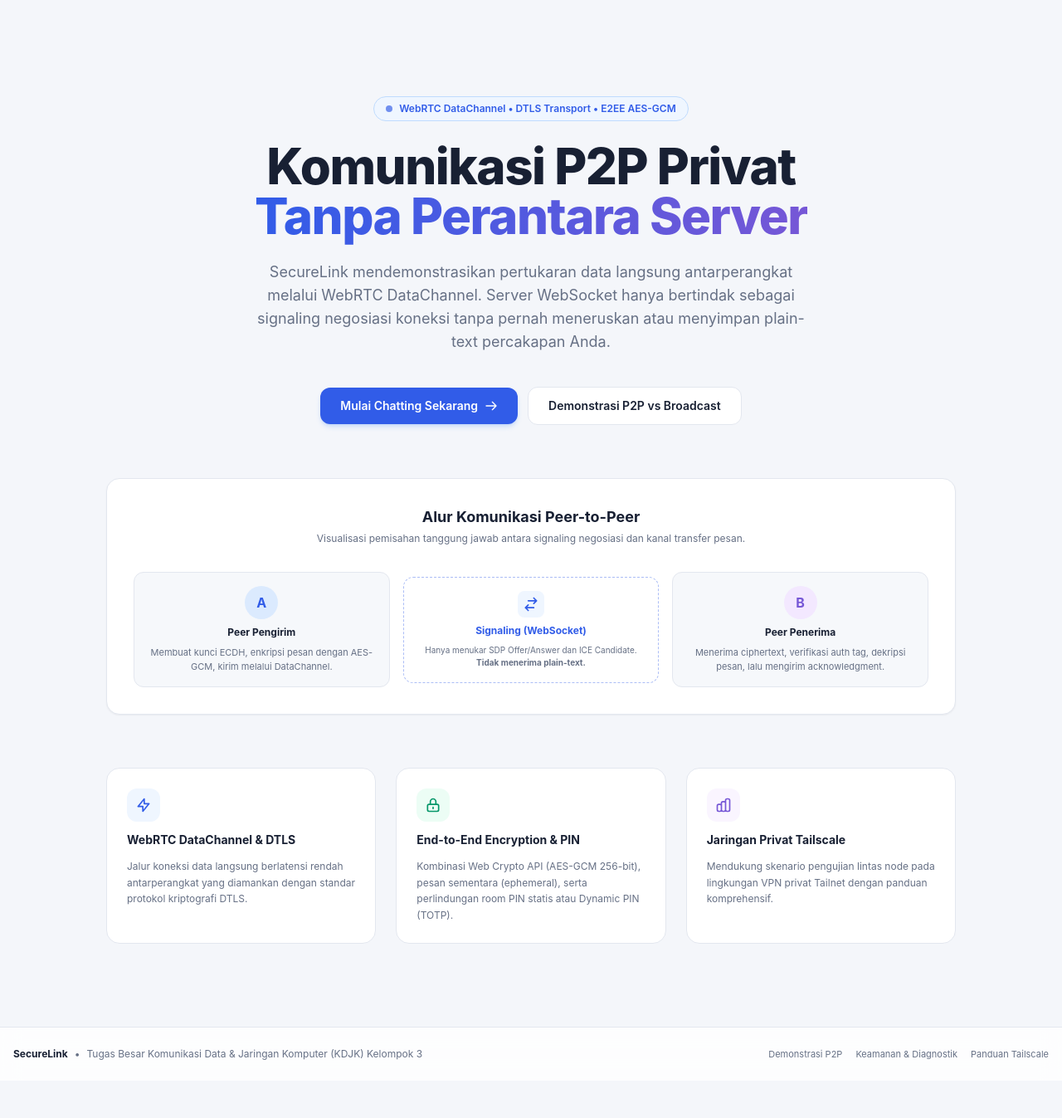
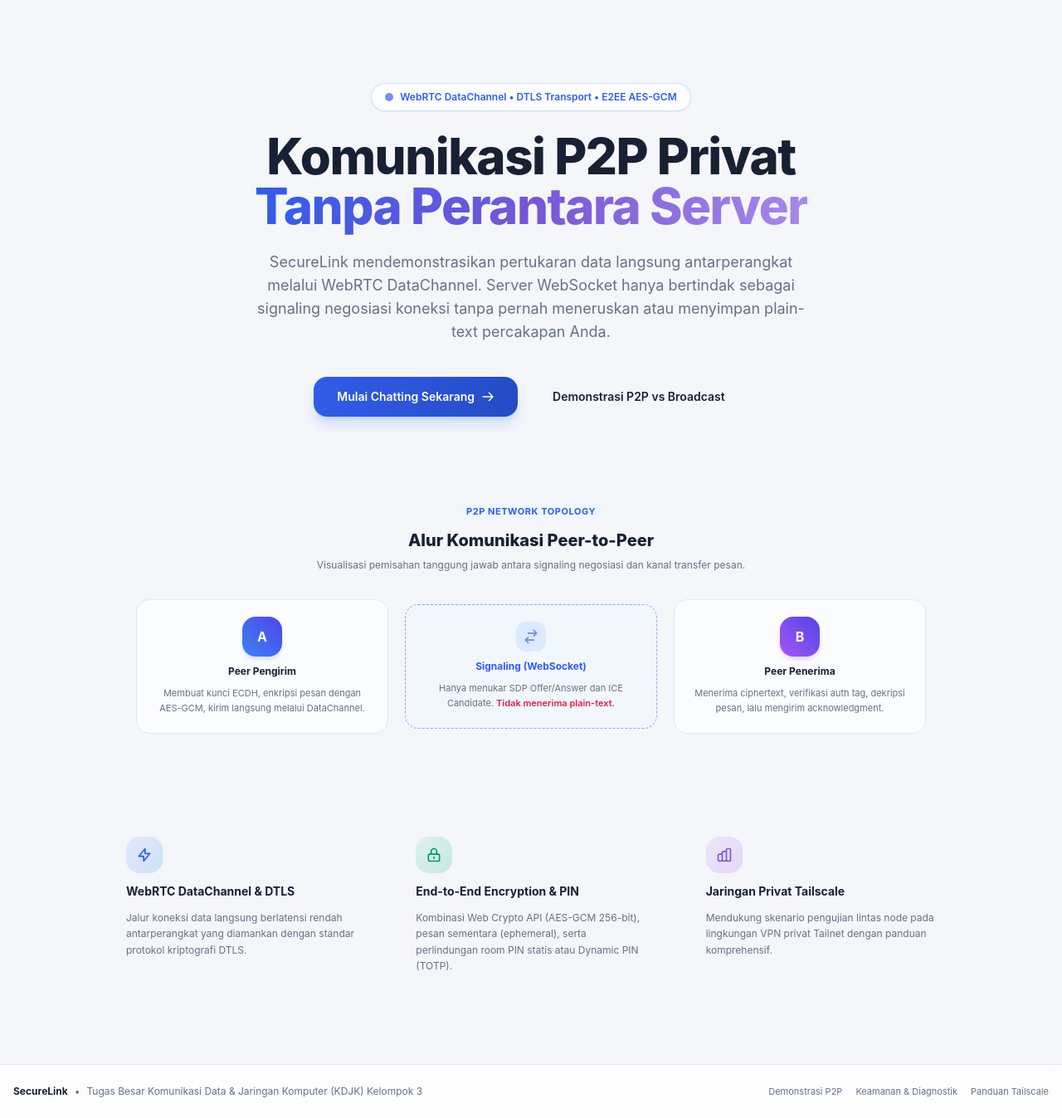
Before and after one commit to acumalaka-tzy/TUBES-KDJK-KELOMPOK-3, a Laravel app: page / in a window 1280 px wide. Shown: the part 64-1411 px from the top of the page at 83% size. Before the commit the page ends 1341 px from the top, so only its background shows below. Run offline with Laravel 12, Linux system fonts and the light colour scheme; some libraries are stand-ins or nearby versions.

Commit message:
feat(landing): modernize Landing Page with glass cards, gradient hero, and interactive topology mockup

```diff
--- a/resources/views/pages/landing.blade.php
+++ b/resources/views/pages/landing.blade.php
@@ -3,93 +3,94 @@
 @section('title', 'SecureLink — Platform Chatting Peer-to-Peer Privat & Aman')
 
 @section('content')
-<div class="py-12 sm:py-20 max-w-5xl mx-auto space-y-16">
+<div class="py-10 sm:py-16 max-w-5xl mx-auto space-y-16">
     <!-- Hero Section -->
-    <div class="text-center space-y-6">
-        <!-- Verified Security Badge -->
-        <div class="inline-flex items-center gap-2 px-3.5 py-1.5 rounded-full text-xs font-semibold bg-blue-50 dark:bg-blue-950/50 text-[#315CE8] dark:text-[#7895FF] border border-blue-200 dark:border-blue-800/60 shadow-2xs">
-            <span class="w-2 h-2 rounded-full bg-[#315CE8] dark:bg-[#7895FF] animate-pulse"></span>
+    <div class="text-center space-y-6 relative">
+        <!-- Verified Security Badge with subtle glow -->
+        <div class="inline-flex items-center gap-2 px-4 py-2 rounded-full text-xs font-semibold bg-white/80 dark:bg-[#1B2230]/80 text-[#315CE8] dark:text-[#7895FF] border border-blue-200/80 dark:border-blue-500/30 shadow-sm backdrop-blur-md glow-primary">
+            <span class="w-2.5 h-2.5 rounded-full bg-[#315CE8] dark:bg-[#7895FF] animate-pulse"></span>
             WebRTC DataChannel &bull; DTLS Transport &bull; E2EE AES-GCM
         </div>
 
         <!-- Strong Editorial Headline -->
-        <h1 class="text-4xl sm:text-5xl lg:text-6xl font-extrabold tracking-tight text-[#182033] dark:text-[#F1F4FA] leading-[1.15]">
+        <h1 class="text-4xl sm:text-5xl lg:text-6xl font-extrabold tracking-tight text-[#182033] dark:text-[#F1F4FA] leading-[1.12]">
             Komunikasi P2P Privat <br class="hidden sm:inline">
-            <span class="text-transparent bg-clip-text bg-gradient-to-r from-[#315CE8] to-[#7657D6] dark:from-[#7895FF] dark:to-[#A58AE8]">
+            <span class="text-transparent bg-clip-text bg-gradient-to-r from-[#315CE8] via-[#7657D6] to-[#A58AE8]">
                 Tanpa Perantara Server
             </span>
         </h1>
 
         <!-- Editorial Subtitle -->
-        <p class="text-base sm:text-lg text-[#667085] dark:text-[#A8B2C3] leading-relaxed max-w-2xl mx-auto">
+        <p class="text-base sm:text-lg text-[#667085] dark:text-[#A8B2C3] leading-relaxed max-w-2xl mx-auto font-normal">
             SecureLink mendemonstrasikan pertukaran data langsung antarperangkat melalui WebRTC DataChannel. Server WebSocket hanya bertindak sebagai signaling negosiasi koneksi tanpa pernah meneruskan atau menyimpan plain-text percakapan Anda.
         </p>
 
         <!-- CTA Group -->
-        <div class="pt-4 flex flex-col sm:flex-row items-center justify-center gap-3">
+        <div class="pt-4 flex flex-col sm:flex-row items-center justify-center gap-3.5">
             @if(isset($user) && $user)
-                <a href="{{ route('dashboard') }}" class="w-full sm:w-auto px-6 py-3 rounded-xl bg-[#315CE8] hover:bg-[#254BC5] text-white font-semibold text-sm shadow-md shadow-blue-500/20 transition flex items-center justify-center gap-2">
+                <a href="{{ route('dashboard') }}" class="w-full sm:w-auto px-7 py-3.5 rounded-2xl bg-gradient-to-r from-[#315CE8] to-[#254BC5] hover:opacity-95 text-white font-semibold text-sm shadow-lg shadow-blue-500/25 transition-all hover:-translate-y-0.5 flex items-center justify-center gap-2">
                     Masuk ke Dashboard
                     <svg class="w-4 h-4" fill="none" stroke="currentColor" viewBox="0 0 24 24"><path stroke-linecap="round" stroke-linejoin="round" stroke-width="2" d="M14 5l7 7m0 0l-7 7m7-7H3"/></svg>
                 </a>
             @else
-                <a href="{{ route('identity.setup') }}" class="w-full sm:w-auto px-6 py-3 rounded-xl bg-[#315CE8] hover:bg-[#254BC5] text-white font-semibold text-sm shadow-md shadow-blue-500/20 transition flex items-center justify-center gap-2">
+                <a href="{{ route('identity.setup') }}" class="w-full sm:w-auto px-7 py-3.5 rounded-2xl bg-gradient-to-r from-[#315CE8] to-[#254BC5] hover:opacity-95 text-white font-semibold text-sm shadow-lg shadow-blue-500/25 transition-all hover:-translate-y-0.5 flex items-center justify-center gap-2">
                     Mulai Chatting Sekarang
                     <svg class="w-4 h-4" fill="none" stroke="currentColor" viewBox="0 0 24 24"><path stroke-linecap="round" stroke-linejoin="round" stroke-width="2" d="M14 5l7 7m0 0l-7 7m7-7H3"/></svg>
                 </a>
             @endif
-            <a href="{{ route('demo') }}" class="w-full sm:w-auto px-6 py-3 rounded-xl bg-white dark:bg-[#222B3A] border border-[#E3E7EF] dark:border-[#344052] hover:bg-[#EEF1F7] dark:hover:bg-[#2A3546] text-[#182033] dark:text-[#F1F4FA] font-semibold text-sm transition flex items-center justify-center gap-2">
+            <a href="{{ route('demo') }}" class="w-full sm:w-auto px-7 py-3.5 rounded-2xl glass-card text-[#182033] dark:text-[#F1F4FA] font-semibold text-sm transition-all hover:-translate-y-0.5 flex items-center justify-center gap-2">
                 Demonstrasi P2P vs Broadcast
             </a>
         </div>
     </div>
 
-    <!-- Interactive Architecture Diagram -->
-    <div class="p-6 sm:p-8 rounded-2xl bg-white dark:bg-[#1B2230] border border-[#E3E7EF] dark:border-[#344052] shadow-sm">
+    <!-- Interactive Architecture Diagram with Glassmorphic Card -->
+    <div class="p-6 sm:p-9 rounded-3xl glass-card">
         <div class="text-center max-w-xl mx-auto mb-8">
-            <h2 class="text-lg font-bold text-[#182033] dark:text-[#F1F4FA]">Alur Komunikasi Peer-to-Peer</h2>
-            <p class="text-xs text-[#667085] dark:text-[#A8B2C3] mt-1">
+            <span class="inline-block px-3 py-1 rounded-full text-[11px] font-bold tracking-wider uppercase bg-blue-50 dark:bg-blue-950/60 text-[#315CE8] dark:text-[#7895FF] mb-2">P2P Network Topology</span>
+            <h2 class="text-xl font-extrabold text-[#182033] dark:text-[#F1F4FA]">Alur Komunikasi Peer-to-Peer</h2>
+            <p class="text-xs text-[#667085] dark:text-[#A8B2C3] mt-1.5 leading-relaxed">
                 Visualisasi pemisahan tanggung jawab antara signaling negosiasi dan kanal transfer pesan.
             </p>
         </div>
 
-        <div class="grid grid-cols-1 md:grid-cols-3 gap-4 items-center">
+        <div class="grid grid-cols-1 md:grid-cols-3 gap-5 items-center">
             <!-- Step 1: Peer A -->
-            <div class="p-4 rounded-xl bg-[#EEF1F7]/50 dark:bg-[#222B3A] border border-[#E3E7EF] dark:border-[#344052] text-center space-y-2">
-                <div class="w-10 h-10 rounded-full bg-blue-100 dark:bg-blue-950/60 text-[#315CE8] dark:text-[#7895FF] flex items-center justify-center font-bold mx-auto">
+            <div class="p-5 rounded-2xl bg-white/70 dark:bg-[#1B2230]/70 border border-[#E3E7EF] dark:border-[#344052] text-center space-y-2.5 transition hover:shadow-md">
+                <div class="w-12 h-12 rounded-2xl bg-gradient-to-tr from-blue-500 to-indigo-600 text-white flex items-center justify-center font-bold text-base mx-auto shadow-md shadow-blue-500/20">
                     A
                 </div>
                 <div class="font-bold text-xs text-[#182033] dark:text-[#F1F4FA]">Peer Pengirim</div>
-                <p class="text-[11px] text-[#667085] dark:text-[#A8B2C3]">Membuat kunci ECDH, enkripsi pesan dengan AES-GCM, kirim melalui DataChannel.</p>
+                <p class="text-[11px] text-[#667085] dark:text-[#A8B2C3] leading-relaxed">Membuat kunci ECDH, enkripsi pesan dengan AES-GCM, kirim langsung melalui DataChannel.</p>
             </div>
 
             <!-- Signaling Indicator -->
-            <div class="p-4 rounded-xl bg-white dark:bg-[#151A24] border border-dashed border-[#315CE8]/40 dark:border-[#7895FF]/40 text-center space-y-2">
-                <div class="inline-flex p-1.5 rounded-lg bg-blue-50 dark:bg-blue-950/40 text-[#315CE8] dark:text-[#7895FF]">
-                    <svg class="w-5 h-5" fill="none" stroke="currentColor" viewBox="0 0 24 24"><path stroke-linecap="round" stroke-linejoin="round" stroke-width="2" d="M8 7h12m0 0l-4-4m4 4l-4 4m0 6H4m0 0l4 4m-4-4l4-4"/></svg>
+            <div class="p-5 rounded-2xl bg-blue-50/50 dark:bg-[#151A24]/60 border border-dashed border-[#315CE8]/50 dark:border-[#7895FF]/50 text-center space-y-2.5">
+                <div class="inline-flex p-2 rounded-xl bg-blue-100 dark:bg-blue-950/60 text-[#315CE8] dark:text-[#7895FF]">
+                    <svg class="w-5 h-5 animate-pulse" fill="none" stroke="currentColor" viewBox="0 0 24 24"><path stroke-linecap="round" stroke-linejoin="round" stroke-width="2" d="M8 7h12m0 0l-4-4m4 4l-4 4m0 6H4m0 0l4 4m-4-4l4-4"/></svg>
                 </div>
                 <div class="font-bold text-xs text-[#315CE8] dark:text-[#7895FF]">Signaling (WebSocket)</div>
-                <p class="text-[10px] text-[#667085] dark:text-[#A8B2C3]">
-                    Hanya menukar SDP Offer/Answer dan ICE Candidate. <strong>Tidak menerima plain-text.</strong>
+                <p class="text-[11px] text-[#667085] dark:text-[#A8B2C3] leading-relaxed">
+                    Hanya menukar SDP Offer/Answer dan ICE Candidate. <span class="font-semibold text-rose-600 dark:text-rose-400">Tidak menerima plain-text.</span>
                 </p>
             </div>
 
             <!-- Step 2: Peer B -->
-            <div class="p-4 rounded-xl bg-[#EEF1F7]/50 dark:bg-[#222B3A] border border-[#E3E7EF] dark:border-[#344052] text-center space-y-2">
-                <div class="w-10 h-10 rounded-full bg-purple-100 dark:bg-purple-950/60 text-[#7657D6] dark:text-[#A58AE8] flex items-center justify-center font-bold mx-auto">
+            <div class="p-5 rounded-2xl bg-white/70 dark:bg-[#1B2230]/70 border border-[#E3E7EF] dark:border-[#344052] text-center space-y-2.5 transition hover:shadow-md">
+                <div class="w-12 h-12 rounded-2xl bg-gradient-to-tr from-purple-500 to-indigo-600 text-white flex items-center justify-center font-bold text-base mx-auto shadow-md shadow-purple-500/20">
                     B
                 </div>
                 <div class="font-bold text-xs text-[#182033] dark:text-[#F1F4FA]">Peer Penerima</div>
-                <p class="text-[11px] text-[#667085] dark:text-[#A8B2C3]">Menerima ciphertext, verifikasi auth tag, dekripsi pesan, lalu mengirim acknowledgment.</p>
+                <p class="text-[11px] text-[#667085] dark:text-[#A8B2C3] leading-relaxed">Menerima ciphertext, verifikasi auth tag, dekripsi pesan, lalu mengirim acknowledgment.</p>
             </div>
         </div>
     </div>
 
-    <!-- Core Pillars Grid (PRD Section 1.3 & 1.4) -->
+    <!-- Core Pillars Grid -->
     <div class="grid grid-cols-1 md:grid-cols-3 gap-6">
         <!-- Pillar 1 -->
-        <div class="p-6 rounded-2xl bg-white dark:bg-[#1B2230] border border-[#E3E7EF] dark:border-[#344052] shadow-2xs space-y-3">
-            <div class="w-10 h-10 rounded-xl bg-blue-50 dark:bg-blue-950/40 text-[#315CE8] dark:text-[#7895FF] flex items-center justify-center font-bold">
+        <div class="p-6 rounded-3xl glass-card space-y-3">
+            <div class="w-11 h-11 rounded-2xl bg-gradient-to-br from-blue-500/10 to-blue-500/20 text-[#315CE8] dark:text-[#7895FF] flex items-center justify-center font-bold">
                 <svg class="w-5 h-5" fill="none" stroke="currentColor" viewBox="0 0 24 24"><path stroke-linecap="round" stroke-linejoin="round" stroke-width="2" d="M13 10V3L4 14h7v7l9-11h-7z"/></svg>
             </div>
             <h3 class="text-sm font-bold text-[#182033] dark:text-[#F1F4FA]">WebRTC DataChannel &amp; DTLS</h3>
@@ -99,8 +100,8 @@
         </div>
 
         <!-- Pillar 2 -->
-        <div class="p-6 rounded-2xl bg-white dark:bg-[#1B2230] border border-[#E3E7EF] dark:border-[#344052] shadow-2xs space-y-3">
-            <div class="w-10 h-10 rounded-xl bg-emerald-50 dark:bg-emerald-950/40 text-emerald-600 dark:text-[#55C49A] flex items-center justify-center font-bold">
+        <div class="p-6 rounded-3xl glass-card space-y-3">
+            <div class="w-11 h-11 rounded-2xl bg-gradient-to-br from-emerald-500/10 to-emerald-500/20 text-emerald-600 dark:text-[#55C49A] flex items-center justify-center font-bold">
                 <svg class="w-5 h-5" fill="none" stroke="currentColor" viewBox="0 0 24 24"><path stroke-linecap="round" stroke-linejoin="round" stroke-width="2" d="M12 15v2m-6 4h12a2 2 0 002-2v-6a2 2 0 00-2-2H6a2 2 0 00-2 2v6a2 2 0 002 2zm10-10V7a4 4 0 00-8 0v4h8z"/></svg>
             </div>
             <h3 class="text-sm font-bold text-[#182033] dark:text-[#F1F4FA]">End-to-End Encryption &amp; PIN</h3>
@@ -110,8 +111,8 @@
         </div>
 
         <!-- Pillar 3 -->
-        <div class="p-6 rounded-2xl bg-white dark:bg-[#1B2230] border border-[#E3E7EF] dark:border-[#344052] shadow-2xs space-y-3">
-            <div class="w-10 h-10 rounded-xl bg-purple-50 dark:bg-purple-950/40 text-[#7657D6] dark:text-[#A58AE8] flex items-center justify-center font-bold">
+        <div class="p-6 rounded-3xl glass-card space-y-3">
+            <div class="w-11 h-11 rounded-2xl bg-gradient-to-br from-purple-500/10 to-purple-500/20 text-[#7657D6] dark:text-[#A58AE8] flex items-center justify-center font-bold">
                 <svg class="w-5 h-5" fill="none" stroke="currentColor" viewBox="0 0 24 24"><path stroke-linecap="round" stroke-linejoin="round" stroke-width="2" d="M9 19v-6a2 2 0 00-2-2H5a2 2 0 00-2 2v6a2 2 0 002 2h2a2 2 0 002-2zm0 0V9a2 2 0 012-2h2a2 2 0 012 2v10m-6 0a2 2 0 002 2h2a2 2 0 002-2m0 0V5a2 2 0 012-2h2a2 2 0 012 2v14a2 2 0 01-2 2h-2a2 2 0 01-2-2z"/></svg>
             </div>
             <h3 class="text-sm font-bold text-[#182033] dark:text-[#F1F4FA]">Jaringan Privat Tailscale</h3>
```
